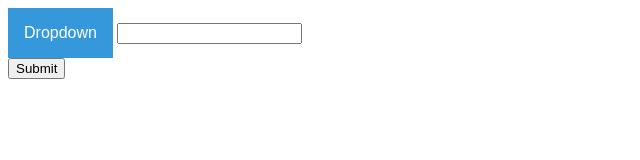
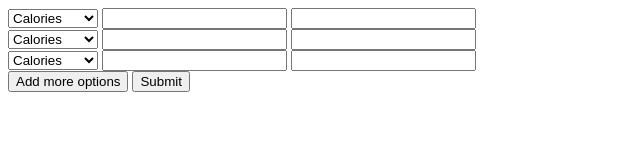
Before and after one commit to alexwang177/Food-Hack, a website: page client/input.html in a window 1280 px wide. Shown: the whole page, without its empty margins (0-640 px from the left). Drawn offline with Linux system fonts and the light colour scheme.

Commit message:
added dropdown and text input

```diff
--- a/client/input.html
+++ b/client/input.html
@@ -7,17 +7,57 @@
     <title></title>
   </head>
   <body>
-    <div class="">
-      <span class="dropdown">
-        <button onclick="dropdownClick()" class="dropbtn">Dropdown</button>
-        <div id="myDropdown" class="dropdown-content">
-          <a href="#">Link 1</a>
-          <a href="#">Link 2</a>
-          <a href="#">Link 3</a>
-        </div>
-      </span>
-      <span><input type="text" name="" value=""></span>
-    </div>
-    <button onclick="getInput()" type="button" name="button">Submit</button>
+    <form>
+      <div id="nutrient1">
+        <select required="true">
+          <option value="calories">Calories</option>
+          <option value="fat">Fat</option>
+          <option value="carbs">Carbs</option>
+          <option value="protein">Protein</option>
+          <option value="cholesterol">Cholesterol</option>
+          <option value="sodium">Sodium</option>
+          <option value="vitaminA">Vitamin A</option>
+          <option value="vitaminC">Vitamin C</option>
+          <option value="vitaminD">Vitamin D</option>
+          <option value="calcium">Calcium</option>
+        </select>
+        <input type="text" name="" value="">
+        <input type="text" name="" value="">
+      </div>
+      <div class="">
+        <select name="nutrient1" required="true">
+          <option value="calories">Calories</option>
+          <option value="fat">Fat</option>
+          <option value="carbs">Carbs</option>
+          <option value="protein">Protein</option>
+          <option value="cholesterol">Cholesterol</option>
+          <option value="sodium">Sodium</option>
+          <option value="vitaminA">Vitamin A</option>
+          <option value="vitaminC">Vitamin C</option>
+          <option value="vitaminD">Vitamin D</option>
+          <option value="calcium">Calcium</option>
+        </select>
+        <input type="text" name="" value="">
+        <input type="text" name="" value="">
+      </div>
+      <div class="">
+        <select name="nutrient1" required="true">
+          <option value="calories">Calories</option>
+          <option value="fat">Fat</option>
+          <option value="carbs">Carbs</option>
+          <option value="protein">Protein</option>
+          <option value="cholesterol">Cholesterol</option>
+          <option value="sodium">Sodium</option>
+          <option value="vitaminA">Vitamin A</option>
+          <option value="vitaminC">Vitamin C</option>
+          <option value="vitaminD">Vitamin D</option>
+          <option value="calcium">Calcium</option>
+        </select>
+        <input type="text" name="" value="">
+        <input type="text" name="" value="">
+      </div>
+      <button type="button" name="add">Add more options</button>
+      <input type="submit" name="" value="Submit">
+    </form>
   </body>
 </html>
--- a/client/input.js
+++ b/client/input.js
@@ -1,21 +1,11 @@
-function dropdownClick() {
-  document.getElementById("myDropdown").classList.toggle("show");
-}
-
-// Close the dropdown menu if the user clicks outside of it
 window.onclick = function(event) {
   if (!event.target.matches('.dropbtn')) {
-    var dropdowns = document.getElementsByClassName("dropdown-content");
-    var i;
-    for (i = 0; i < dropdowns.length; i++) {
-      var openDropdown = dropdowns[i];
-      if (openDropdown.classList.contains('show')) {
-        openDropdown.classList.remove('show');
-      }
-    }
+
   }
 }
+function addMoreOptions() {
 
-function getInput() {
+}
+function submit() {
   document.getElementById("")
 }
--- a/client/style.css
+++ b/client/style.css
@@ -34,15 +34,15 @@
 }
 
 /* Links inside the dropdown */
-.dropdown-content a {
+.dropdown-content p {
   color: black;
-  padding: 12px 16px;
+  padding: 5px;
   text-decoration: none;
   display: block;
 }
 
 /* Change color of dropdown links on hover */
-.dropdown-content a:hover {background-color: #ddd}
+.dropdown-content p:hover {background-color: #ddd}
 
 /* Show the dropdown menu (use JS to add this class to the .dropdown-content container when the user clicks on the dropdown button) */
 .show {display:block;}
```
